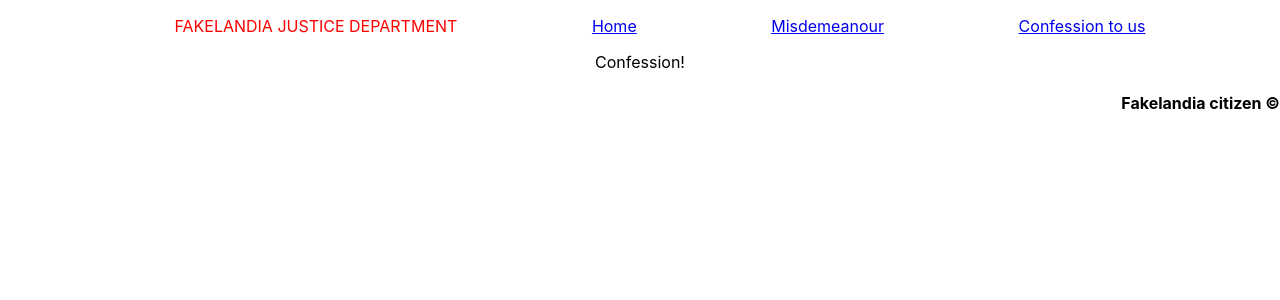
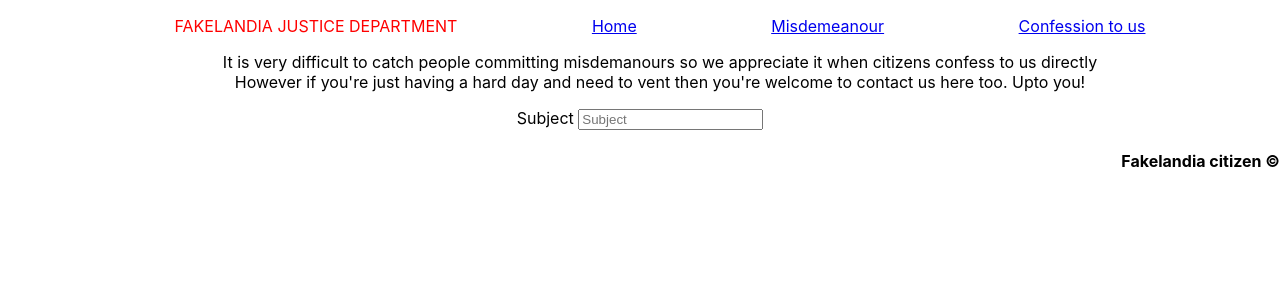
Before and after one commit to jeyanthi-sm/lm-code-intro-react-router-fakelandia, a React (Create React App) app: page /Confession in a window 1280 px wide. Shown: the top 300 px of the page. Built offline with nearby package versions, Linux system fonts and the light colour scheme.

Commit message:
Added Subject input for Confession Screen

```diff
--- a/src/components/Confession.tsx
+++ b/src/components/Confession.tsx
@@ -1,2 +1,30 @@
-const Confession:React.FC = () => <> Confession! </>
+import { useState } from "react";
+import ConfessionSubject from "./ConfessionSubject";
+const Confession:React.FC = () => {
+type formData = {
+    subject:string;
+    contactReason:string;
+    contactDetails:string;
+}
+const [formInput, setFormInput ] = useState<formData>({
+   subject:"subject",
+   contactReason:"Confession",
+   contactDetails:"Details for contact",
+});
+return (
+<>
+<div className="mainClass">
+<ul>
+    <li> It is very difficult to catch people committing misdemanours so we appreciate it when citizens confess to us directly</li>
+    <li> However if you're just having a hard day and need to vent then you're welcome to contact us here too. Upto you!  </li>
+</ul>
+</div>
+<ConfessionSubject subjectValue="Subject" onChangeHandler={ (e) => {
+    const newFormInput = {...formInput};
+    newFormInput.subject = e;
+    setFormInput(newFormInput);
+}}/>
+</>
+)
+}
 export default Confession;
--- /dev/null
+++ b/src/components/ConfessionSubject.tsx
@@ -0,0 +1,39 @@
+import React  from "react";
+import { useState } from "react";
+export interface ConfessionSubjectProps {
+    subjectValue:string;
+    onChangeHandler: (value:string) => void;
+}
+
+const ConfessionSubject:React.FC<ConfessionSubjectProps> = (inputConfessionSubjectProps) => {
+   const [subjectValue, setSubjectValue] = useState();
+   const [errorValidation, setErrorValidation] = useState("");
+  const validateSubjectValue = (input:string) => {
+    const subjectValueRegexp = RegExp(/^[a-z]{3,23}$/, "i"); //find any character not between a-z
+    const matchPattern = subjectValueRegexp.test(input);
+    if (!matchPattern)
+      return "ERROR! Length  Must be between 3 and 23 characters Numbers and Special Characters Not allowed";
+    else return "OK";
+  };
+
+   return (
+   <>
+      <label htmlFor="SubjectLineId">Subject </label>
+      <input
+        id="SubjectLineId"
+        type="text"
+        placeholder="Subject"
+        value={subjectValue}
+        onChange={(e) => {
+          const errorMessage = validateSubjectValue(e.target.value);
+          setErrorValidation(errorMessage);
+          inputConfessionSubjectProps.onChangeHandler(e.target.value);
+        }}
+      />
+      {!errorValidation }
+      <div> {errorValidation}</div>
+   </>
+
+   )
+}
+export default ConfessionSubject;
```
Also changed, not shown: 1 other file (tests, documents, lock files or other folders).
